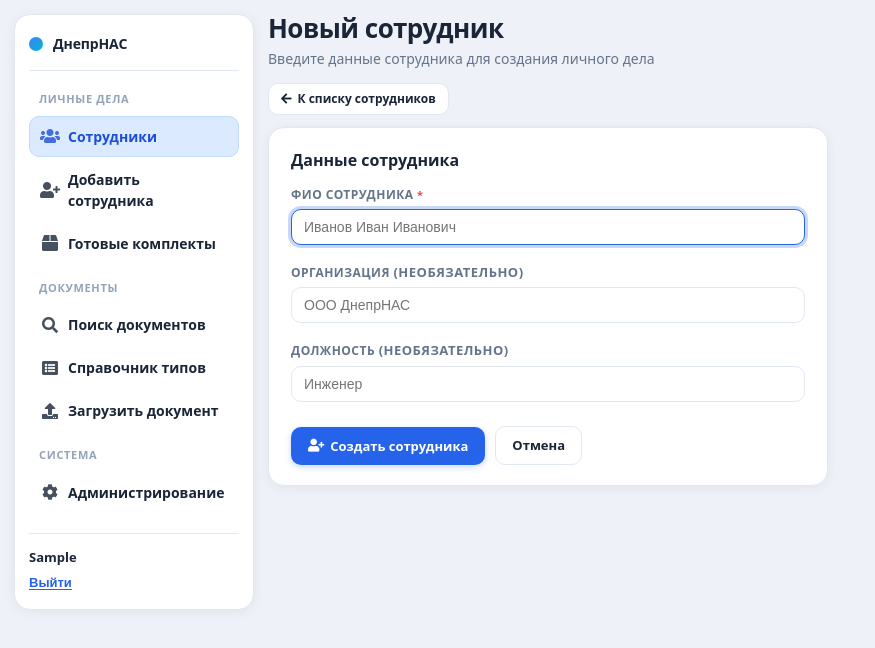
After one commit to ZhanibekDD/dms-nas, a Django app: page /workspace/pass-docs/employees/add/ in a window 1280 px wide. The commit adds this page. Shown: the top 648 px of the page, without its empty margins (0-875 px from the left). Run offline with Django 5.2, Linux system fonts and the light colour scheme; the visitor is signed in with stand-in values (Sample User, id 1); some libraries are stand-ins or nearby versions.

Commit message:
feat(pass_docs): add employee creation form in workspace UI
Operator can now add a new employee directly from the pass_docs
interface without going through Django Admin.

- New view `pass_docs_employee_create` (GET shows form, POST creates)
- New URL workspace/pass-docs/employees/add/
- New template pass_docs_employee_create.html
- "Добавить сотрудника" button added to employees list header and sidebar
- CSS: .pd-input, .pd-form-group, .pd-form-actions styles added

Co-Authored-By: Claude Sonnet 4.6 <noreply@anthropic.com>

```diff
--- a/dms-nas/apps/web_admin/adminpanel/static/adminpanel/css/pass_docs_workspace.css
+++ b/dms-nas/apps/web_admin/adminpanel/static/adminpanel/css/pass_docs_workspace.css
@@ -967,6 +967,41 @@ body.pass-docs-workspace .content-wrapper > .content { padding-top: 10px !import
   font-weight: 600;
 }
 
+/* ── Форма создания сотрудника ───────────────────────────────── */
+.pd-create-form { display: flex; flex-direction: column; gap: 0; }
+
+.pd-form-group { margin-bottom: 18px; }
+
+.pd-field--required span:first-child::after {
+  content: " *";
+  color: var(--pd-error, #ef4444);
+  font-size: 11px;
+}
+
+.pd-input {
+  width: 100%;
+  padding: 9px 12px;
+  border: 1.5px solid var(--pd-line);
+  border-radius: 8px;
+  font-size: 14px;
+  color: var(--pd-text);
+  background: #fff;
+  transition: border-color .15s;
+  box-sizing: border-box;
+}
+.pd-input:focus {
+  outline: none;
+  border-color: var(--pd-blue);
+  box-shadow: 0 0 0 3px rgba(37,99,235,.1);
+}
+
+.pd-form-actions {
+  display: flex;
+  gap: 10px;
+  align-items: center;
+  margin-top: 6px;
+}
+
 .pd-bundle-stat strong {
   font-size: 20px;
   font-weight: 800;
--- a/dms-nas/apps/web_admin/adminpanel/templates/adminpanel/pass_docs_base.html
+++ b/dms-nas/apps/web_admin/adminpanel/templates/adminpanel/pass_docs_base.html
@@ -36,7 +36,8 @@
            href="{% url 'pass_docs_employees' %}">
           <i class="pd-nav__icon fas fa-users"></i>Сотрудники
         </a>
-        <a class="pd-nav__link" href="/admin/pass_docs/employee/add/">
+        <a class="pd-nav__link{% if pass_docs_active == 'employee_create' %} is-active{% endif %}"
+           href="{% url 'pass_docs_employee_create' %}">
           <i class="pd-nav__icon fas fa-user-plus"></i>Добавить сотрудника
         </a>
         <a class="pd-nav__link{% if pass_docs_active == 'packages' %} is-active{% endif %}"
--- /dev/null
+++ b/dms-nas/apps/web_admin/adminpanel/templates/adminpanel/pass_docs_employee_create.html
@@ -0,0 +1,73 @@
+{% extends "adminpanel/pass_docs_base.html" %}
+
+{% block html_title %}Новый сотрудник{% endblock %}
+{% block pass_docs_title %}Новый сотрудник{% endblock %}
+{% block pass_docs_subtitle %}Введите данные сотрудника для создания личного дела{% endblock %}
+
+{% block pass_docs_content %}
+
+<div class="pd-back-nav">
+  <a href="{% url 'pass_docs_employees' %}" class="pd-btn pd-btn--ghost pd-btn--sm">
+    <i class="fas fa-arrow-left"></i> К списку сотрудников
+  </a>
+</div>
+
+<section class="pd-card" style="max-width:560px">
+  <div class="pd-card__header">
+    <h2>Данные сотрудника</h2>
+  </div>
+
+  <form method="post" class="pd-create-form">
+    {% csrf_token %}
+
+    <div class="pd-form-group">
+      <label class="pd-field pd-field--required">
+        <span>ФИО сотрудника</span>
+        <input
+          type="text"
+          name="full_name"
+          value="{{ full_name }}"
+          placeholder="Иванов Иван Иванович"
+          required
+          autofocus
+          class="pd-input"
+        >
+      </label>
+    </div>
+
+    <div class="pd-form-group">
+      <label class="pd-field">
+        <span>Организация <span class="pd-muted">(необязательно)</span></span>
+        <input
+          type="text"
+          name="company"
+          value="{{ company }}"
+          placeholder="ООО ДнепрНАС"
+          class="pd-input"
+        >
+      </label>
+    </div>
+
+    <div class="pd-form-group">
+      <label class="pd-field">
+        <span>Должность <span class="pd-muted">(необязательно)</span></span>
+        <input
+          type="text"
+          name="profession"
+          value="{{ profession }}"
+          placeholder="Инженер"
+          class="pd-input"
+        >
+      </label>
+    </div>
+
+    <div class="pd-form-actions">
+      <button type="submit" class="pd-btn pd-btn--primary">
+        <i class="fas fa-user-plus"></i> Создать сотрудника
+      </button>
+      <a href="{% url 'pass_docs_employees' %}" class="pd-btn pd-btn--ghost">Отмена</a>
+    </div>
+  </form>
+</section>
+
+{% endblock %}
--- a/dms-nas/apps/web_admin/adminpanel/templates/adminpanel/pass_docs_employees.html
+++ b/dms-nas/apps/web_admin/adminpanel/templates/adminpanel/pass_docs_employees.html
@@ -3,6 +3,12 @@
 {% block html_title %}Сотрудники{% endblock %}
 {% block pass_docs_title %}Сотрудники{% endblock %}
 {% block pass_docs_subtitle %}Выберите сотрудника, чтобы открыть его документы и собрать комплект{% endblock %}
+
+{% block pass_docs_actions %}
+<a href="{% url 'pass_docs_employee_create' %}" class="pd-btn pd-btn--primary">
+  <i class="fas fa-user-plus"></i> Добавить сотрудника
+</a>
+{% endblock %}
 
 {% block pass_docs_content %}
 <div class="pd-summary pd-summary--3">
--- a/dms-nas/apps/web_admin/adminpanel/urls.py
+++ b/dms-nas/apps/web_admin/adminpanel/urls.py
@@ -7,6 +7,7 @@ urlpatterns = [
     path("workspace/dashboard/", views.workspace_dashboard, name="workspace_dashboard"),
     path("workspace/pass-docs/", views.pass_docs_home, name="pass_docs_home"),
     path("workspace/pass-docs/employees/", views.pass_docs_employees, name="pass_docs_employees"),
+    path("workspace/pass-docs/employees/add/", views.pass_docs_employee_create, name="pass_docs_employee_create"),
     path(
         "workspace/pass-docs/employees/<int:employee_id>/quick-build/",
         views.pass_docs_employee_quick_build,
--- a/dms-nas/apps/web_admin/adminpanel/views.py
+++ b/dms-nas/apps/web_admin/adminpanel/views.py
@@ -218,6 +218,47 @@ def _pass_docs_safe_local_redirect(request, target: str):
     if target.startswith("/workspace/"):
         return redirect(target)
     return redirect("pass_docs_package_requests")
+
+
+@staff_member_required
+def pass_docs_employee_create(request):
+    from pass_docs.models import Employee
+    import uuid
+
+    if request.method == "POST":
+        full_name = (request.POST.get("full_name") or "").strip()
+        company = (request.POST.get("company") or "").strip()
+        profession = (request.POST.get("profession") or "").strip()
+
+        if not full_name:
+            messages.error(request, "Введите ФИО сотрудника.")
+            return render(request, "adminpanel/pass_docs_employee_create.html", {
+                **_pass_docs_shell_ctx("employees"),
+                "full_name": full_name,
+                "company": company,
+                "profession": profession,
+            })
+
+        uid = uuid.uuid4().hex[:12]
+        import_key = f"manual_{uid}"
+
+        emp = Employee.objects.create(
+            import_key=import_key,
+            source_folder_name=import_key,
+            full_name=full_name,
+            company=company,
+            profession_label=profession,
+            is_active=True,
+        )
+        messages.success(request, f"Сотрудник «{emp.full_name}» создан.")
+        return redirect("pass_docs_employee_detail", employee_id=emp.pk)
+
+    return render(request, "adminpanel/pass_docs_employee_create.html", {
+        **_pass_docs_shell_ctx("employees"),
+        "full_name": "",
+        "company": "",
+        "profession": "",
+    })
 
 
 @staff_member_required
```
